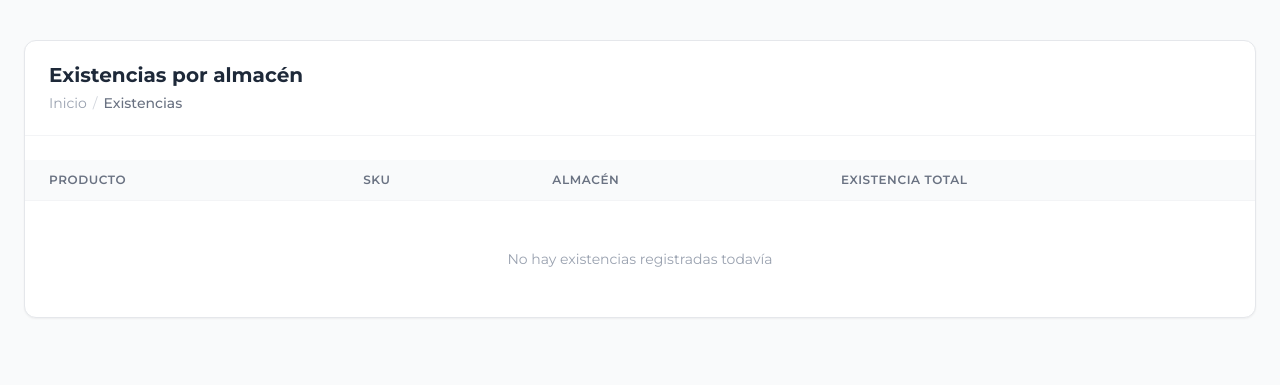
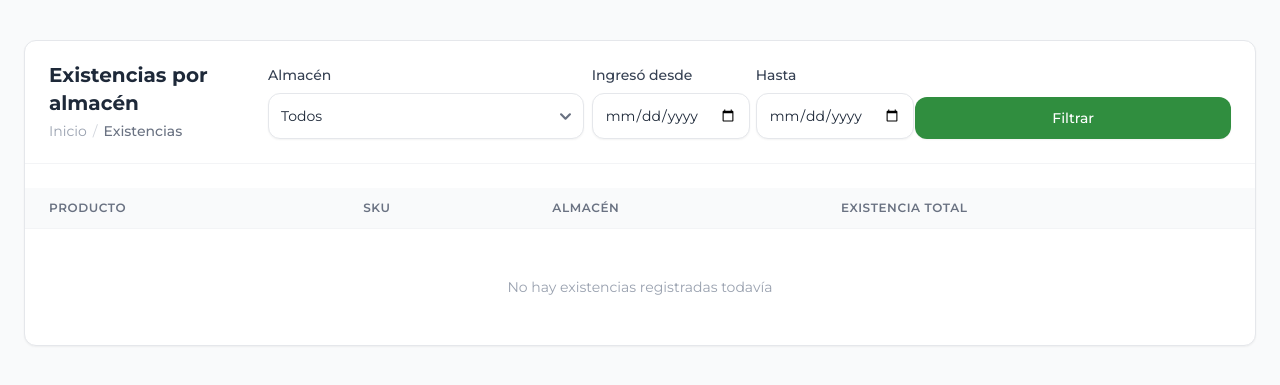
Before and after one commit to agrotordillo/sitordillo, a Django app: page /inventario/existencias/ in a window 1280 px wide. Shown: the part 108-493 px from the top of the page. Run offline with Django 5.2, Linux system fonts and the light colour scheme; the visitor is signed in with stand-in values (Sample User, id 1); data that the repository does not hold is empty; parts of the project's set-up code (start-up, migrations or seed data) failed here and were passed over.

Commit message:
feat(inventario): filtros por almacen y fecha de ingreso en Existencias
La pantalla no tenia ningun filtro. Se agrega selector de almacen
(acotado a las sucursales visibles del usuario) y rango de fecha de
ingreso del lote, mismo patron ya usado en Movimientos del almacen con costo.

Co-Authored-By: Claude Sonnet 5 <noreply@anthropic.com>

```diff
--- a/backend/apps/inventario/templates/inventario/existencia_list.html
+++ b/backend/apps/inventario/templates/inventario/existencia_list.html
@@ -10,6 +10,30 @@
   </ol>
 </nav>
 {% endblock breadcrumbs %}
+{% block table_actions %}
+<form method="get" class="grid gap-2 sm:grid-cols-3 items-end w-full">
+  <div>
+    <label class="label">Almacén</label>
+    <select name="almacen" class="input w-full">
+      <option value="">Todos</option>
+      {% for a in almacenes %}
+      <option value="{{ a.pk }}" {% if almacen_id == a.pk|stringformat:"s" %}selected{% endif %}>{{ a.nombre }}</option>
+      {% endfor %}
+    </select>
+  </div>
+  <div class="flex items-center gap-1.5">
+    <div class="flex-1">
+      <label class="label">Ingresó desde</label>
+      <input type="date" name="fecha_desde" value="{{ fecha_desde }}" class="input w-full">
+    </div>
+    <div class="flex-1">
+      <label class="label">Hasta</label>
+      <input type="date" name="fecha_hasta" value="{{ fecha_hasta }}" class="input w-full">
+    </div>
+  </div>
+  <button type="submit" class="btn-primary">Filtrar</button>
+</form>
+{% endblock table_actions %}
 {% block main_content %}
 <div class="relative overflow-x-auto">
   <table class="w-full text-sm text-left text-gray-600">
--- a/backend/apps/inventario/views/inventario_views.py
+++ b/backend/apps/inventario/views/inventario_views.py
@@ -1,10 +1,12 @@
 from django.contrib.auth.mixins import PermissionRequiredMixin
 from django.db.models import Sum
+from django.utils.dateparse import parse_date
 from django.views.generic import ListView
 
 from apps.compras.models import OrdenCompra
 from apps.core.scoping import almacenes_visibles
 from apps.inventario.models import Lote
+from apps.products.models import Almacen
 
 
 class LoteListView(PermissionRequiredMixin, ListView):
@@ -49,8 +51,35 @@ class ExistenciaListView(PermissionRequiredMixin, ListView):
         visibles = almacenes_visibles(self.request.user)
         if visibles is not None:
             queryset = queryset.filter(almacen__in=visibles)
+
+        almacen_id = self.request.GET.get("almacen", "").strip()
+        if almacen_id:
+            queryset = queryset.filter(almacen_id=almacen_id)
+
+        # Fecha de ingreso del lote: cuándo entró esa mercancía, no cuándo
+        # se registró en el sistema (created_at es solo auditoría).
+        fecha_desde = parse_date(self.request.GET.get("fecha_desde", ""))
+        if fecha_desde:
+            queryset = queryset.filter(fecha_ingreso__gte=fecha_desde)
+        fecha_hasta = parse_date(self.request.GET.get("fecha_hasta", ""))
+        if fecha_hasta:
+            queryset = queryset.filter(fecha_ingreso__lte=fecha_hasta)
+
         return (
             queryset.values("producto__nombre", "producto__sku", "almacen__nombre")
             .annotate(total=Sum("cantidad_disponible"))
             .order_by("producto__nombre", "almacen__nombre")
         )
+
+    def get_context_data(self, **kwargs):
+        context = super().get_context_data(**kwargs)
+        context["almacen_id"] = self.request.GET.get("almacen", "")
+        context["fecha_desde"] = self.request.GET.get("fecha_desde", "")
+        context["fecha_hasta"] = self.request.GET.get("fecha_hasta", "")
+
+        almacenes = Almacen.objects.filter(is_active=True)
+        visibles = almacenes_visibles(self.request.user)
+        if visibles is not None:
+            almacenes = almacenes.filter(pk__in=visibles.values_list("pk", flat=True))
+        context["almacenes"] = almacenes
+        return context
```
